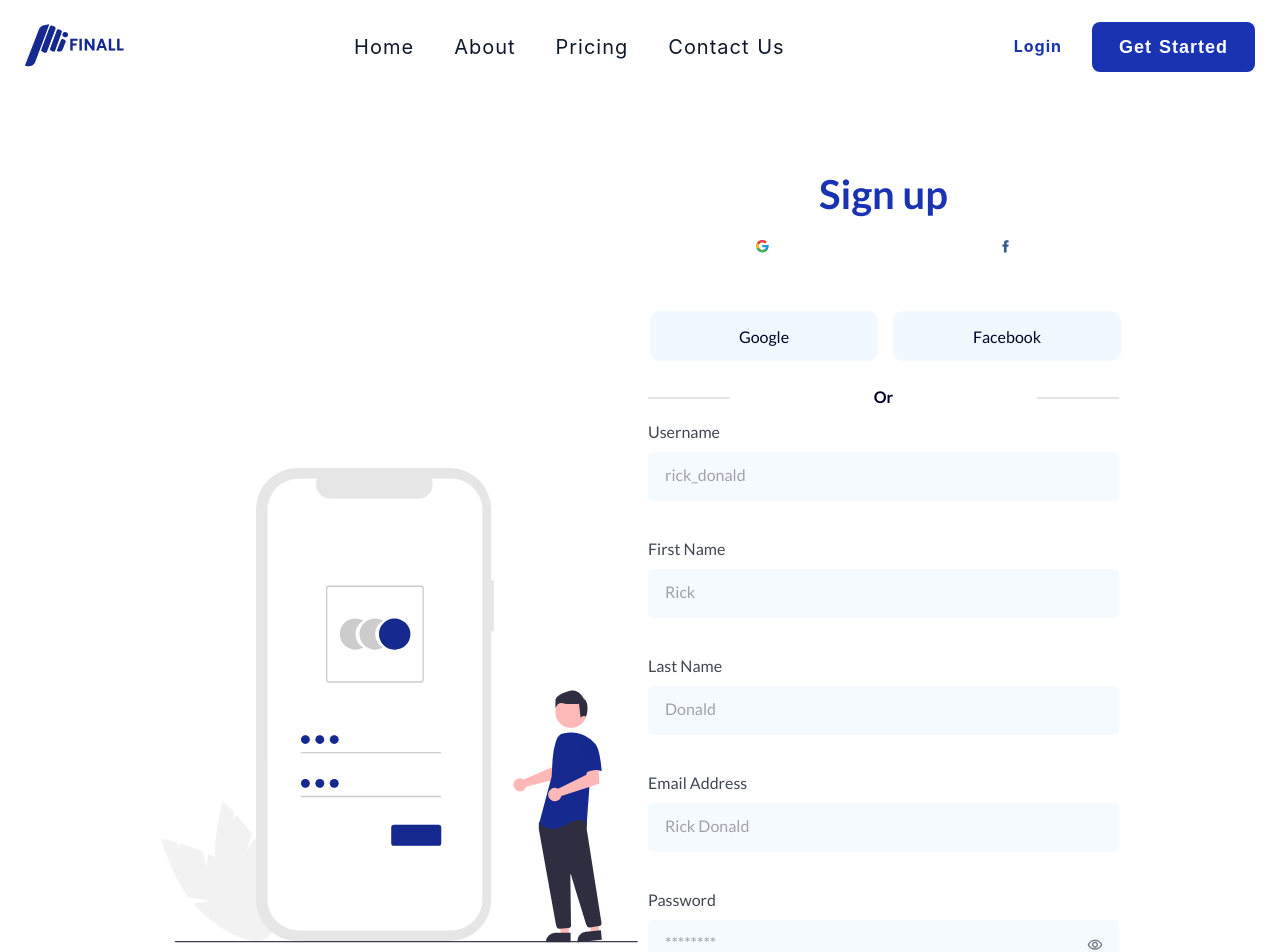
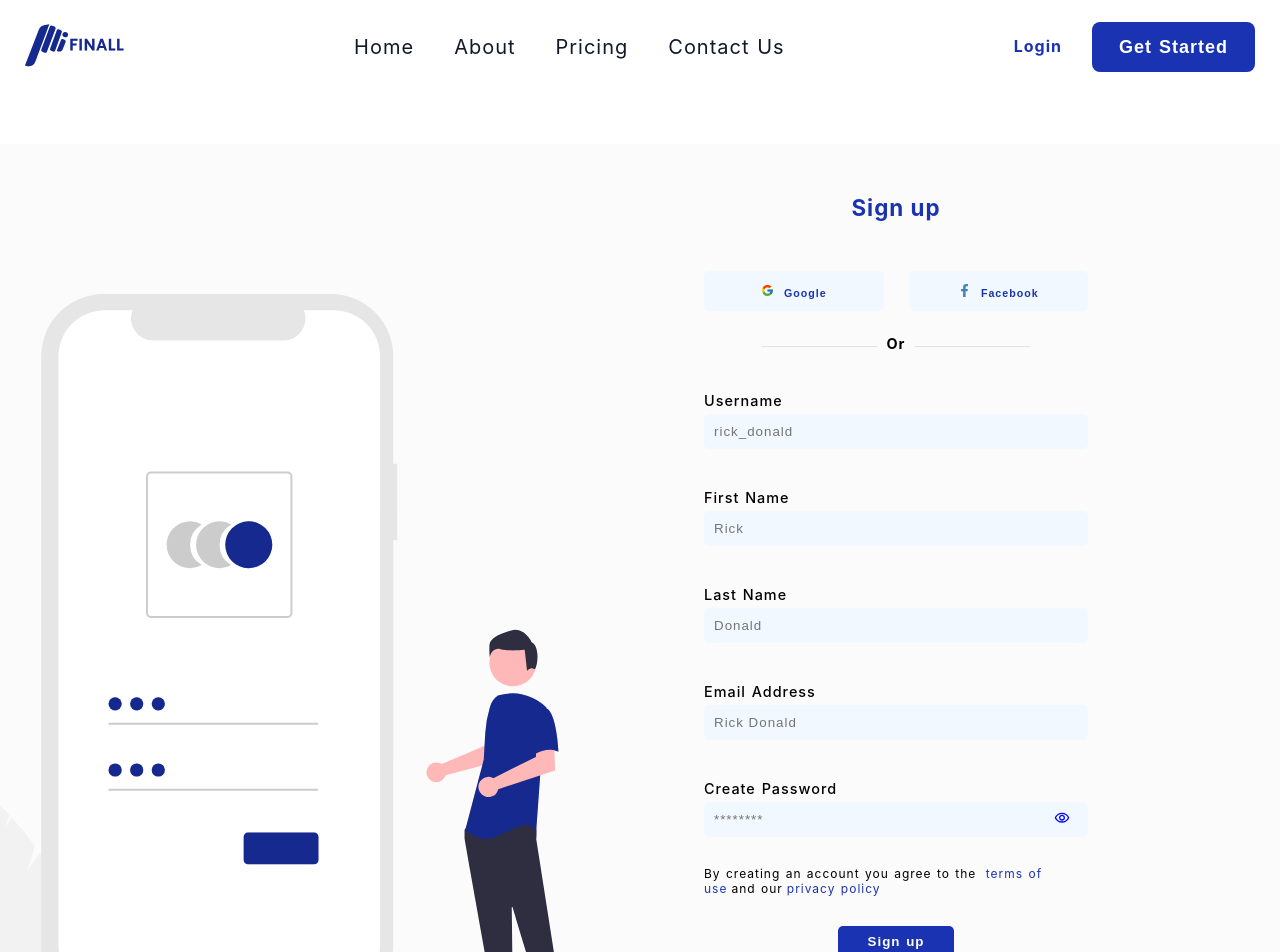
Before and after one commit to FinallNg/finall_frontend, a React (Create React App) app: page /signup in a window 1280 px wide. Shown: the top 952 px of the page. Built offline with nearby package versions, Linux system fonts and the light colour scheme.

Commit message:
styled the sign up

```diff
--- a/src/Components/Login/Login.css
+++ b/src/Components/Login/Login.css
@@ -124,6 +124,9 @@
   padding: 10px;
   width: 100%;
   letter-spacing: 1px;
+  border-radius: 5px;
+  border: none;
+  background-color: #F1F8FF ;
 }
 
 .form-actions {
@@ -202,161 +205,3 @@ letter-spacing: 1px;
   letter-spacing: 1px;
   text-decoration: none;
 }
-
-
-
-
-/*
-
-  .Login > .logo {
-    max-width: 90%;
-
-  }
-
-
-
-  .form-title{
-    color:#1A33B2;
-
-  }
-
-
-  .Login > .form {
-
-    font-size: 80%;
-    letter-spacing: 1px;
-    word-spacing: 1px;
-  }
-
-
-
-
-
-
-
-  .input-group > input {
-    font-family: 'Roboto', sans-serif;
-    max-width: 420px;
-    text-align: left;
-    width: 80%;
-
-  }
-  .input-group > label {
-    display: inline-block;
-    margin-bottom: 10px;
-  }
-
-  .input-group > input {
-    background: #F1F8FF;
-    border-radius: 5px;
-    border: 1px solid #e5e5e5;
-    color: #676767;
-    font-size: 16px;
-    outline: 0;
-    padding: 0 15px;
-    transition: all 0.3s;
-    width: 478px;
-    height: 54px;
-
-  }
-  .input-group > input:focus {
-    background: #fff;
-    border-color: #c4c4c4;
-  }
-  .input-group > input::placeholder {
-    color: #c4c4c4;
-    font-size: 16px;
-    letter-spacing: 1px;
-  }
-
-
-
-
-
-
-
-
-
-
-
-
-
-
-
-
-
-
-
-  button.primary {
-    background:  #1A33B2;;
-    width:192px;
-    height:64px;
-    border-radius:8px;
-    font-size:12px;
-    position:absolute;
-    top:272px;
-    left:220px;
-  }
-
-  .button-class button{
-    background-color: #F1F8FF;
-    color:#030229;
-    font-style: normal;
-    font-weight: 400;
-    font-size: 16px;
-    line-height: 19px
-      }
-
-  .form-check-label{
-    padding: 3px;
-    position: absolute;
-    top: 182px;
-    left: 123px
-    }
-  .form-check-input{
-    padding: 3px;
-    position: absolute;
-    top: 187px;
-    left: 108px
-  }
-.login-line
-{
-  display: table;
-  text-align: center;
-  position: absolute;
-  left: 150px;
-  bottom: 252px
-}
-.login-line:before, .login-line:after{
-  content:'';
-  display:table-cell;
-  width:151px;
-  border-top:2px solid #B6B6B4;;
-  -webkit-transform:scaleY(0.3);
-  transform:scaleY(0.3);
-}
-.Account{
-  display:flex;
-  gap:8px;
-  font-size: 12px;
-  position: absolute;
-  right: 190px;
-  top: 358px;
-}
-
-.Account p{
-  color:#3e38b4
-}
-.login-left {
-  position: relative;
-  bottom: 433px;
-  left: 100px;
-}
-.Login h4{
-  font-size: 12px;
-  color:#3e38b4;
-  position: absolute;
-  right: 110px;
-  top: 183px;
-}
-*/
--- a/src/Components/SignUp/SignUp.css
+++ b/src/Components/SignUp/SignUp.css
@@ -1,347 +1,81 @@
 @import url("https:fonts.googleapis.com/css2?family=Lato:ital,wght@0,100;0,300;0,400;0,700;0,900;1,100;1,300;1,400;1,700;1,900&display=swap");
+
+.sign-up {
+  display: flex;
+  width: 100%;
+  height: 150vh;
+  margin-top: 50px;
+  background-color: rgb(252, 251, 251);
+}
+
+.sign-up .form-extender {
+  width: 60%;
+}
 
 .sign-up .img-container {
   display: flex;
+  height: 60%;
   justify-content: center;
-  margin-bottom: 60px;
-  margin-top: 51px;
-}
-
-.sign-up .signup-options-container {
-  display: flex;
-  justify-content: center;
-  flex-direction: column;
-  margin-bottom: 26px;
-}
-
-.sign-up .signup-text-container {
-  margin-bottom: 12px;
-}
-
-.sign-up .signup-text-container p {
-  font-family: "Lato";
-  font-weight: 700;
-  font-size: 16px;
-  line-height: 24px;
-  color: var(--finall2);
-}
-
-.sign-up .signup-options-container div:nth-child(2) {
-  display: flex;
-  justify-content: center;
-}
-
-.sign-up .google-signup-container {
-  margin-right: 124px;
-}
-
-.sign-up .google-signup-container span:nth-child(2),
-.sign-up .facebook-signup-container span:nth-child(2) {
-  font-family: "Lato";
-  font-weight: 400;
-  font-size: 10.9686px;
-  line-height: 13px;
-  color: #030229;
-  margin-left: 4px;
-}
-
-.sign-up .google-signup-container,
-.sign-up .facebook-signup-container {
-  display: flex;
-  align-items: center;
-}
-
-.sign-up .divider {
-  margin-bottom: 18px;
-  position: relative;
-}
-
-.sign-up .divider p {
-  font-family: "Lato";
-  font-weight: 600;
-  font-size: 12px;
-  line-height: 14px;
-  color: #030229;
-}
-
-.sign-up .divider p::before,
-.sign-up .divider p::after {
-  content: "";
-  position: absolute;
-  width: 76.58px;
-  height: 0px;
-  top: 6px;
-  opacity: 0.1;
-  border: 0.507135px solid #030229;
-}
-
-.sign-up .divider p::before {
-  right: 60px;
-}
-
-.sign-up .divider p::after {
-  left: 60px;
-}
-
-.sign-up .form-container {
-  padding: 0 16px;
-  margin-bottom: 36px;
-}
-
-.sign-up .form-input-container {
-  display: flex;
-  flex-direction: column;
-  margin-bottom: 16px;
-}
-
-.sign-up .form-input-container label {
-  text-align: left;
-  margin-bottom: 12px;
-  font-family: "Lato";
-  font-weight: 400;
-  font-size: 16px;
-  line-height: 16px;
-  color: #3f4753;
-}
-
-.sign-up .form-input-container input {
-  padding: 16px;
-  background: #f5faff;
-  border: 1px solid #f5faff;
-  border-radius: 5px;
-  width: 100%;
-  outline: none;
-}
-
-.sign-up .password-container {
-  position: relative;
+  margin-top: 150px;
+  width: 40%;
 }
 
 .sign-up .password-icon {
-  position: absolute;
-  right: 16px;
-  top: 17px;
-  color: #6f757e;
+  margin-top: -27px;
+  margin-left: 350px;
+  color: blue;
   cursor: pointer;
 }
 
-.sign-up ::placeholder,
-.sign-up .select-header span:first-child {
-  font-family: "Lato";
-  font-weight: 400;
-  font-size: 16px;
-  line-height: 22px;
-  color: #6f757e;
+.sign-up .terms {
+  width: 100%;
+  text-align: left;
+  margin-bottom: 30px;
 }
 
-.sign-up .terms {
-  margin-bottom: 26px;
+.sign-up .terms P {
+  font-size: 75%;
+  letter-spacing: 1px;
+  word-spacing: 1px;
 }
 
-.sign-up .terms p {
-  font-family: "Lato";
-  font-weight: 400;
-  font-size: 14px;
-  line-height: 16px;
-  color: #3f4753;
-}
-
-.sign-up .terms-link {
+.sign-up .terms a {
+  margin: 0px 4px;
   text-decoration: none;
-  color: var(--finall2);
+  color: #1A33B2;
 }
 
 .sign-up .btn-container {
-  display: flex;
-  justify-content: center;
+  width: 100%;
+  margin-bottom: 20px;
 }
 
 .sign-up .btn-container button {
-  width: 100px;
-  height: 40px;
+  width: 30%;
+  padding: 8px;
+  background-color: #1A33B2;
   border: none;
-  outline: none;
   border-radius: 5px;
-  background: linear-gradient(0deg, rgba(0, 0, 0, 0.2), rgba(0, 0, 0, 0.2)),
-    #1a33b2;
-  font-family: "Lato";
-  font-weight: 700;
-  font-size: 14px;
-  text-align: center;
-  color: #ffffff;
-  cursor: pointer;
+}
+
+.sign-up .btn-container button a {
+  color: #fff;
 }
 
 .sign-up .alt-login-container {
-  margin-bottom: 49px;
+  display: flex;
+  justify-content: center;
+  font-size: 65%;
 }
 
-.sign-up .alt-login-container span {
-  font-family: "Lato";
-  font-weight: 400;
-  font-size: 14px;
-  line-height: 16px;
-  color: #3f4753;
+.sign-up .alt-login-container p {
+  margin-right: 5px;
+  letter-spacing: 1px;
 }
 
-.sign-up .alt-login-container span:nth-child(2) a {
+.sign-up .alt-login-container a {
+  letter-spacing: 1px;
   text-decoration: none;
-  color: var(--finall2);
+  color: #1A33B2;
+  font-weight: 700;
 }
-
-@media screen and (min-width: 768px) {
-  .sign-up {
-    display: flex;
-    width: 100%;
-    align-items: center;
-    margin-top: 89px;
-  }
-
-  .sign-up .col-1 {
-    margin-left: 81px;
-    width: 50%;
-    margin-right: 10px;
-  }
-
-  .sign-up .col-2 {
-    margin-right: 81px;
-    width: 50%;
-  }
-
-  .sign-up .img-container {
-    width: 277px;
-    height: 277px;
-    margin-bottom: 0px;
-    margin-top: 0px;
-  }
-
-  .sign-up .img-container img {
-    width: 100%;
-  }
-
-  .sign-up .signup-text-container p {
-    font-size: 40px;
-    line-height: 22px;
-  }
-
-  .sign-up .signup-text-container {
-    margin-bottom: 32px;
-  }
-
-  .sign-up .google-signup-container {
-    margin-right: 15px;
-    width: 100%;
-  }
-
-  .sign-up .facebook-signup-container {
-    width: 100%;
-  }
-
-  .sign-up .google-signup-container span:nth-child(2),
-  .sign-up .facebook-signup-container span:nth-child(2) {
-    width: 100%;
-    height: 50px;
-    padding: 1.2em 0;
-    background: #f1f8ff;
-    border-radius: 10px;
-    display: flex;
-    justify-content: center;
-    align-items: center;
-    font-size: 16px;
-  }
-
-  .sign-up .google-signup-container,
-  .sign-up .facebook-signup-container {
-    display: flex;
-    flex-direction: column;
-  }
-
-  .sign-up .google-signup-container span:first-child,
-  .sign-up .facebook-signup-container span:first-child {
-    margin-bottom: 54px;
-  }
-
-  .sign-up .divider p {
-    font-size: 16px;
-    line-height: 19px;
-  }
-
-  .sign-up .divider p::before {
-    width: 120px;
-    right: 0px;
-    top: 10px;
-  }
-
-  .sign-up .divider p::after {
-    width: 120px;
-    left: 0px;
-    top: 10px;
-  }
-
-  .sign-up .form-input-container {
-    margin-bottom: 40px;
-  }
-
-  .sign-up ::placeholder {
-    color: #9fa3a9;
-  }
-
-  .sign-up .terms p {
-    font-size: 12px;
-    line-height: 24px;
-  }
-
-  .sign-up .btn-container button {
-    width: 152px;
-    height: 64px;
-    border-radius: 8px;
-    font-size: 16px;
-  }
-
-  .sign-up .terms {
-    margin-bottom: 40px;
-  }
-
-  .sign-up .form-container {
-    padding: 0px 0px;
-    margin-bottom: 24px;
-  }
-}
-
-@media screen and (min-width: 1024px) {
-  .sign-up .col-1 {
-    margin-left: 100px;
-  }
-
-  .sign-up .col-2 {
-    margin-right: 100px;
-  }
-
-  .sign-up .img-container {
-    width: 377px;
-    height: 377px;
-  }
-
-  .sign-up .divider p::before {
-    width: 80px;
-  }
-
-  .sign-up .divider p::after {
-    width: 80px;
-  }
-}
-
-@media screen and (min-width: 1280px) {
-  .sign-up .col-1 {
-    margin-left: 161px;
-  }
-
-  .sign-up .col-2 {
-    margin-right: 161px;
-  }
-
-  .sign-up .img-container {
-    width: 477px;
-    height: 477px;
-  }
-}
--- a/src/Components/SignUp/SignUp.js
+++ b/src/Components/SignUp/SignUp.js
@@ -11,6 +11,8 @@ import { AiFillEyeInvisible } from "react-icons/ai";
 import { MdOutlineVisibility } from "react-icons/md";
 
 import "./SignUp.css";
+import { FcGoogle } from "react-icons/fc";
+import { FaFacebookF } from "react-icons/fa";
 
 const SignUp = () => {
   const [user, setUser] = useState({
@@ -80,131 +82,62 @@ const SignUp = () => {
 
   return (
     <div className="sign-up">
-      <div className="col-1">
-        <div className="img-container">
-          <img src={signUp} alt="sign_up" />
-        </div>
+      <div className="img-container">
+        <img src={signUp} alt="sign_up" />
       </div>
-
-      <div className="col-2">
+      <div className="form-extender">
         <div className="form-container">
-          <form>
-            <div className="signup-options-container">
-              <div className="signup-text-container">
-                <p>Sign up</p>
+          <div className='login-content-box'>
+            <h2 className='login-head'>Sign up</h2>
+            <div className='button-class'>
+              <button><a href='' target='_blank'><FcGoogle className='google-icon'></FcGoogle>Google</a></button>
+              <button><a href='' target='_blank'><FaFacebookF className='facebook-icon'></FaFacebookF>Facebook</a></button>
+            </div>
+            <div className="login-line">
+              <div></div>
+              <span>Or</span>
+              <div></div>
+            </div>
+            <form className="form-container">
+              <div className="input-group">
+                <label htmlFor="username">
+                  Username
+                </label>
+                <input type="text" id="username" name="username" placeholder="rick_donald" value={user.username} onChange={handleInput}/>
               </div>
-              <div>
-                <div className="google-signup-container">
-                  <span>
-                    <img src={Google} alt="google-logo" />
-                  </span>
-                  <span>Google</span>
-                </div>
-                <div className="facebook-signup-container">
-                  <span>
-                    <img src={Facebook} alt="facebook-logo" />
-                  </span>
-                  <span>Facebook</span>
-                </div>
+              <div className="input-group">
+                <label htmlFor="firstname">First Name</label>
+                <input type="text" id="firstname" name="firstName" placeholder="Rick" value={user.firstName} onChange={handleInput}/>
               </div>
-            </div>
-
-            <div className="divider">
-              <p>Or</p>
-            </div>
-            <div className="form-input-container">
-              <label htmlFor="username">Username</label>
-              <input
-                type="text"
-                id="username"
-                name="username"
-                placeholder="rick_donald"
-                value={user.username}
-                onChange={handleInput}
-              />
-            </div>
-            <div className="form-input-container">
-              <label htmlFor="firstname">First Name</label>
-              <input
-                type="text"
-                id="firstname"
-                name="firstName"
-                placeholder="Rick"
-                value={user.firstName}
-                onChange={handleInput}
-              />
-            </div>
-            <div className="form-input-container">
-              <label htmlFor="lastname">Last Name</label>
-              <input
-                type="text"
-                id="lastname"
-                name="lastName"
-                placeholder="Donald"
-                value={user.lastName}
-                onChange={handleInput}
-              />
-            </div>
-            <div className="form-input-container">
-              <label htmlFor="email">Email Address</label>
-              <input
-                type="email"
-                id="email"
-                name="email"
-                placeholder="Rick Donald"
-                value={user.email}
-                onChange={handleInput}
-              />
-            </div>
-            <div className="form-input-container">
-              <label htmlFor="password">Password</label>
-              <div className="password-container">
-                <input
-                  type={values.showPassword ? "text" : "password"} // changed here
-                  id="password"
-                  name="password"
-                  placeholder="********"
-                  value={user.password}
-                  onChange={handleInput}
-                />
+              <div className="input-group">
+                <label htmlFor="lastname">Last Name</label>
+                <input type="text" id="lastname" name="lastName" placeholder="Donald" value={user.lastName} onChange={handleInput}/>
+              </div>
+              <div className="input-group">
+                <label htmlFor="email">Email Address</label>
+                <input type="email" id="email" name="email" placeholder="Rick Donald" value={user.email} onChange={handleInput}/>
+              </div>
+              <div className="input-group">
+                <label htmlFor="password"> Create Password</label>
+                <input type={values.showPassword ? "text" : "password"} id="password" name="password" placeholder="********" value={user.password} onChange={handleInput}/>
                 {values.showPassword ? (
-                  <AiFillEyeInvisible
-                    className="password-icon"
-                    onClick={handleClickShowPassword}
-                    onMouseDown={handleMouseDownPassword}
-                  />
-                ) : (
-                  <MdOutlineVisibility
-                    className="password-icon"
-                    onClick={handleClickShowPassword}
-                    onMouseDown={handleMouseDownPassword}
-                  />
-                )}
+                <AiFillEyeInvisible className="password-icon" onClick={handleClickShowPassword} onMouseDown={handleMouseDownPassword}/>) : (
+                <MdOutlineVisibility className="password-icon" onClick={handleClickShowPassword} onMouseDown={handleMouseDownPassword}/>)}
               </div>
-            </div>
+            </form>
             <div className="terms">
               <p>
-                By creating an account you agree to the{" "}
-                <a href className="terms-link">
-                  terms of use
-                </a>{" "}
-                and our{" "}
-                <a href className="terms-link">
-                  privacy policy
-                </a>
+                By creating an account you agree to the <a href='' target='_blank' className="terms-link">terms of use</a>and our<a href='' target='_blank' className="terms-link">privacy policy</a>
               </p>
             </div>
             <div className="btn-container">
-              <button onClick={handleSubmit}>Sign up</button>
+              <button onClick={handleSubmit}><a href=''>Sign up</a></button>
             </div>
-          </form>
-        </div>
-
-        <div className="alt-login-container">
-          <span>Already have an account? </span>
-          <span>
-            <a href="/login">Log in</a>
-          </span>
+            <div className="alt-login-container">
+              <p>Already have an account? </p>
+              <a href="/login">Log in</a>
+            </div>
+          </div>
         </div>
       </div>
       <ToastContainer />
```
Also changed, not shown: src/Components/Login/Login.js (+0 -63 lines).
